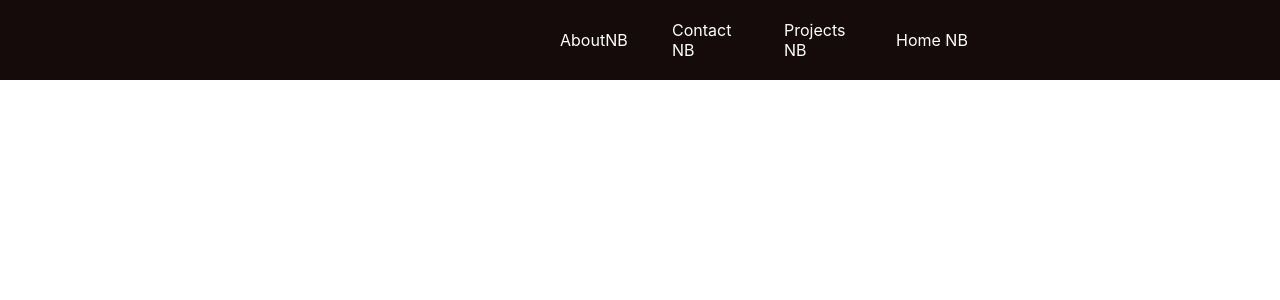
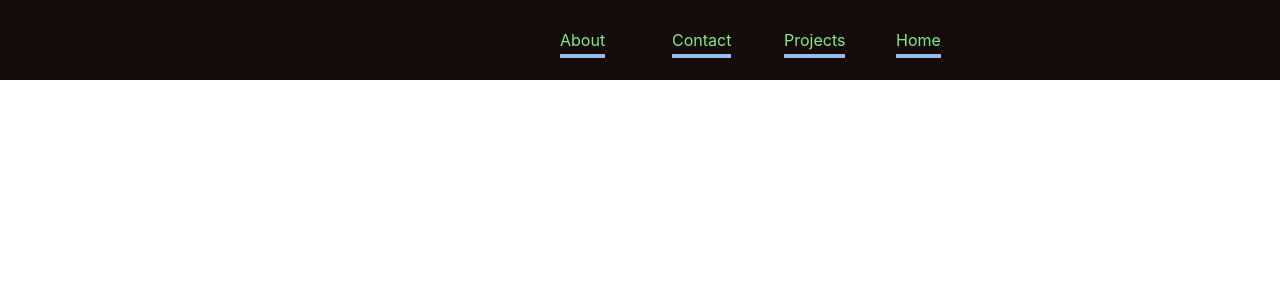
Before and after one commit to hajschroeder/HansJPortfolio, a React (Create React App) app: page / in a window 1280 px wide. Shown: the top 300 px of the page. Built offline with nearby package versions, Linux system fonts and the light colour scheme.

Commit message:
include Card component

```diff
--- a/src/components/Layout/Navbar.js
+++ b/src/components/Layout/Navbar.js
@@ -7,23 +7,23 @@ const Navbar = () => {
       <nav>
         <ul>
           <li>
-            <NavLink activeClassName= {classes.active} to='/about'>
-              AboutNB
+            <NavLink className= {classes.active} to='/about'>
+              About
             </NavLink>
           </li>
           <li>
-            <NavLink activeClassName= {classes.active} to='/contact'>
-              Contact NB
+            <NavLink className= {classes.active} to='/contact'>
+              Contact
             </NavLink>
           </li>
           <li>
-            <NavLink activeClassName= {classes.active} to='/projects'>
-              Projects NB
+            <NavLink className= {classes.active} to='/projects'>
+              Projects
             </NavLink>
           </li>
           <li>
-            <NavLink activeClassName= {classes.active} to='/home'>
-              Home NB
+            <NavLink className= {classes.active} to='/home'>
+              Home
             </NavLink>
           </li>
         </ul>
--- a/src/components/Layout/Navbar.module.css
+++ b/src/components/Layout/Navbar.module.css
@@ -32,7 +32,7 @@
 .header a:hover,
 .header a:active,
 .header a.active {
-  color: #000;
+  color: rgb(132, 233, 132);
   padding-bottom: 0.25rem;
   border-bottom: 4px solid #95bcf0;
 }
```
Also changed, not shown: src/components/Layout/Card.js (added, +9 -0 lines), src/components/Layout/Card.module.css (added, +10 -0 lines).
